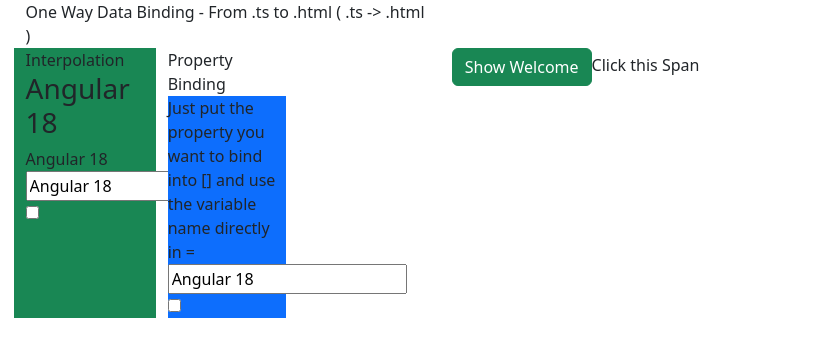
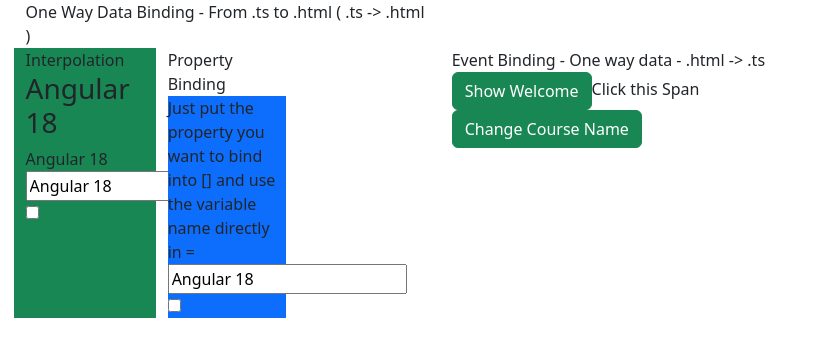
Before and after one commit to themusicaldeveloper/Angular18, an Angular app: page / in a window 1280 px wide. Shown: the top 356 px of the page, without its empty margins (0-814 px from the left). Built offline with nearby package versions, Linux system fonts and the light colour scheme.

Commit message:
2.1 Event Binding - Update varible value in a function.

```diff
--- a/src/app/components/data-binding/data-binding.component.html
+++ b/src/app/components/data-binding/data-binding.component.html
@@ -31,10 +31,14 @@
         </div>
     </div>
     <div class="col-4">
+
+        Event Binding - One way data - .html -> .ts
+        <br/>
+
         <button (click)="showMessage('Angular18')" class="btn btn-success">Show Welcome</button>
+        <span (click)="showMessage('This is from Span')">Click this Span</span>
 
-
-        <span (click)="showMessage('This is from Span')">Click this Span</span>
+        <button (click)="changeCourseName()" class="btn btn-success">Change Course Name</button>
     </div>
     <div class="col-4">
 
--- a/src/app/components/data-binding/data-binding.component.ts
+++ b/src/app/components/data-binding/data-binding.component.ts
@@ -23,4 +23,7 @@
     alert(message)
   }
 
+  changeCourseName(){
+    this.courseName = "Angular 20";
+  }
 }
```
